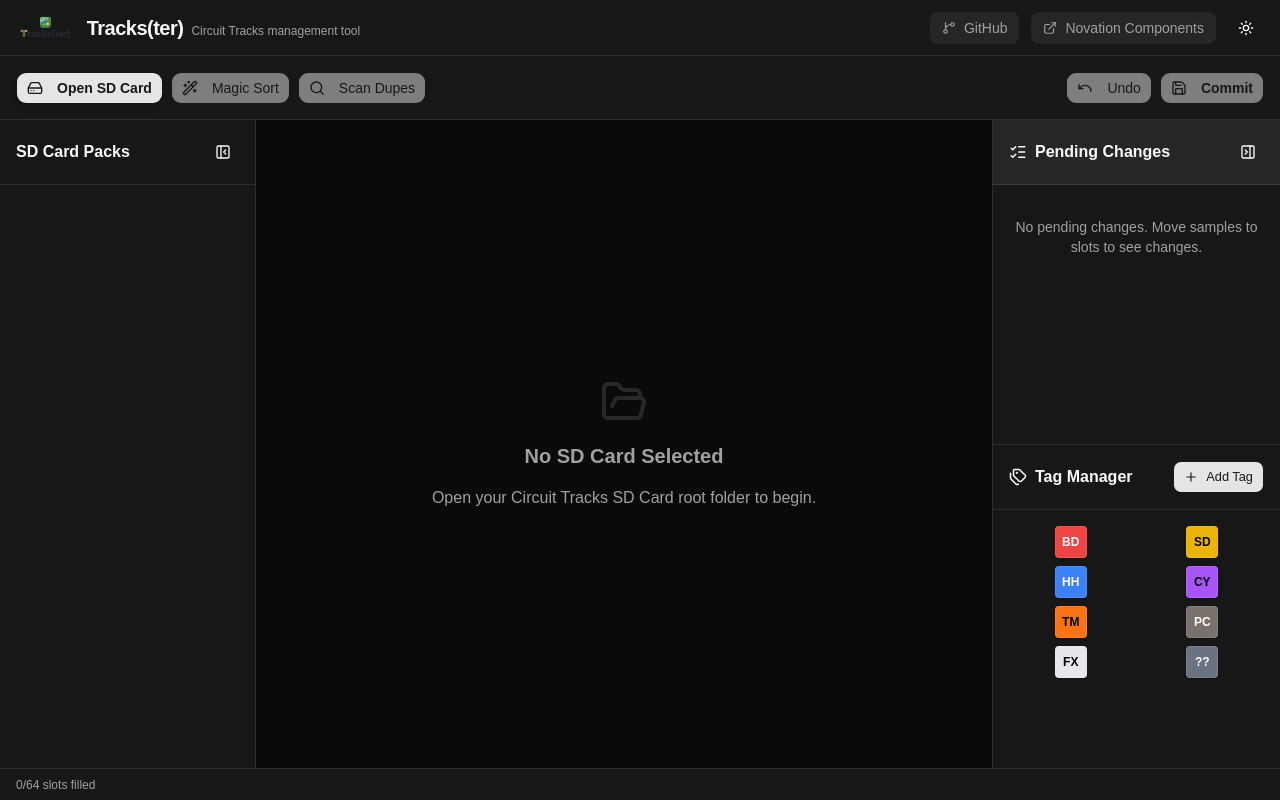
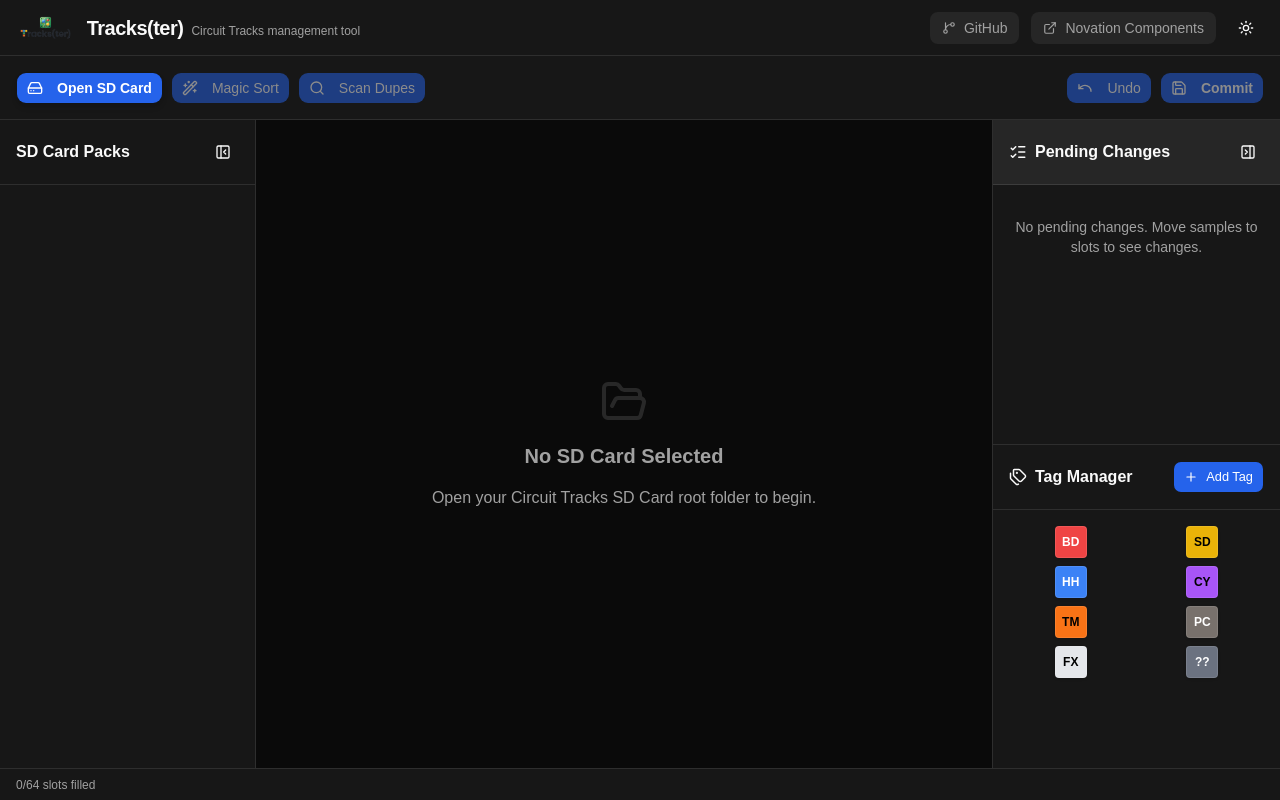
Before and after one commit to alienmind/trackster, a React (Vite) app: page / in a window 1280 px wide. Built offline with nearby package versions, Linux system fonts and the light colour scheme.

Commit message:
style: unify primary buttons to high-visibility blue in light/dark modes

```diff
--- a/src/components/CommitDialog/CommitDialog.tsx
+++ b/src/components/CommitDialog/CommitDialog.tsx
@@ -61,7 +61,7 @@
 
         <DialogFooter className="mt-6">
           <Button
-            variant="outline"
+            variant="default"
             onClick={closeCommitDialog}
             disabled={isExecuting}
           >
--- a/src/index.css
+++ b/src/index.css
@@ -25,8 +25,8 @@
   --card-foreground: oklch(0.145 0 0);
   --popover: oklch(1 0 0);
   --popover-foreground: oklch(0.145 0 0);
-  --primary: oklch(0.205 0 0);
-  --primary-foreground: oklch(0.985 0 0);
+  --primary: #3b82f6;
+  --primary-foreground: #ffffff;
   --secondary: oklch(0.97 0 0);
   --secondary-foreground: oklch(0.205 0 0);
   --muted: oklch(0.97 0 0);
@@ -106,8 +106,8 @@
   --card-foreground: oklch(0.985 0 0);
   --popover: oklch(0.205 0 0);
   --popover-foreground: oklch(0.985 0 0);
-  --primary: oklch(0.922 0 0);
-  --primary-foreground: oklch(0.205 0 0);
+  --primary: #2563eb;
+  --primary-foreground: #ffffff;
   --secondary: oklch(0.269 0 0);
   --secondary-foreground: oklch(0.985 0 0);
   --muted: oklch(0.269 0 0);
```
